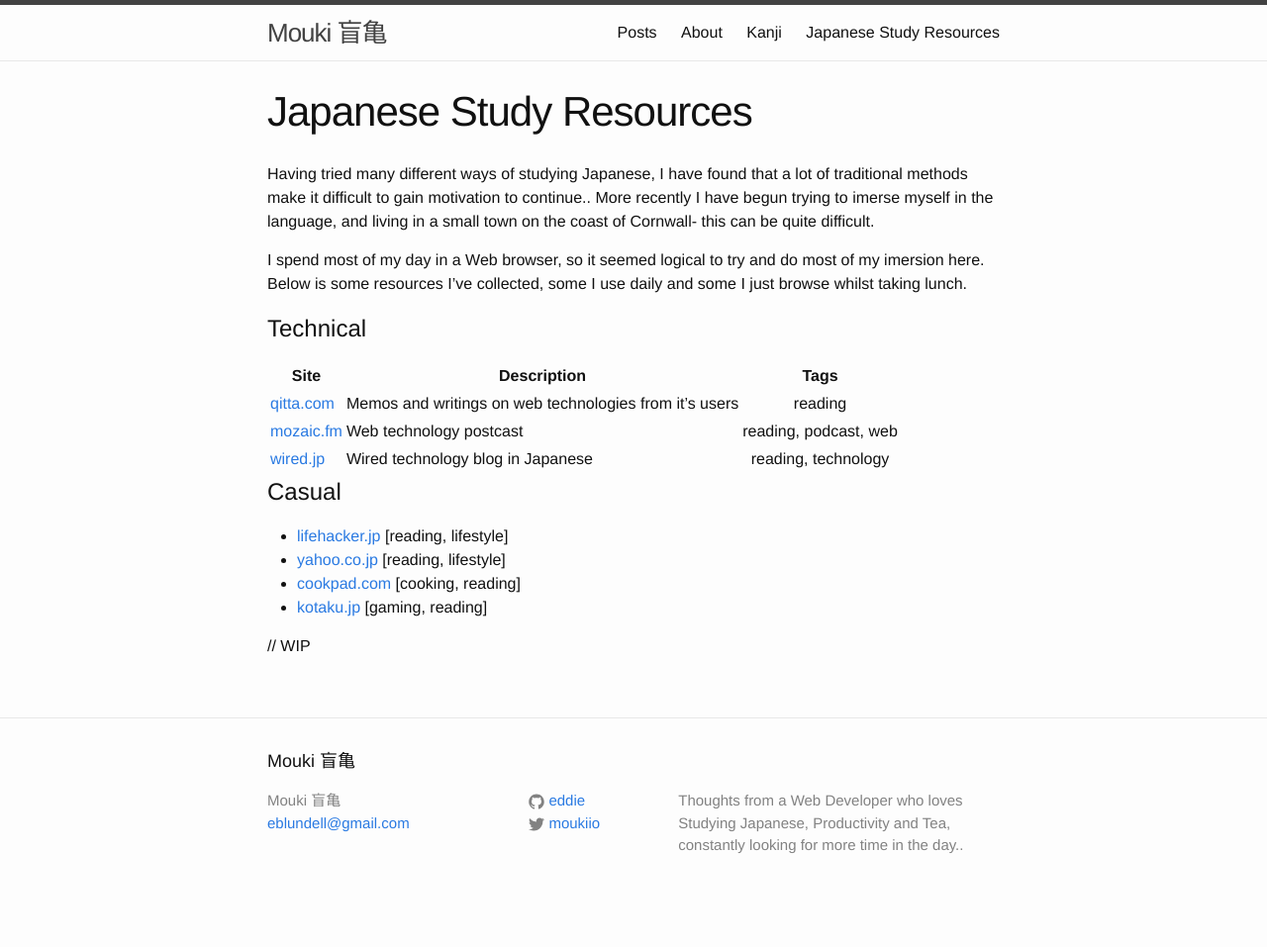
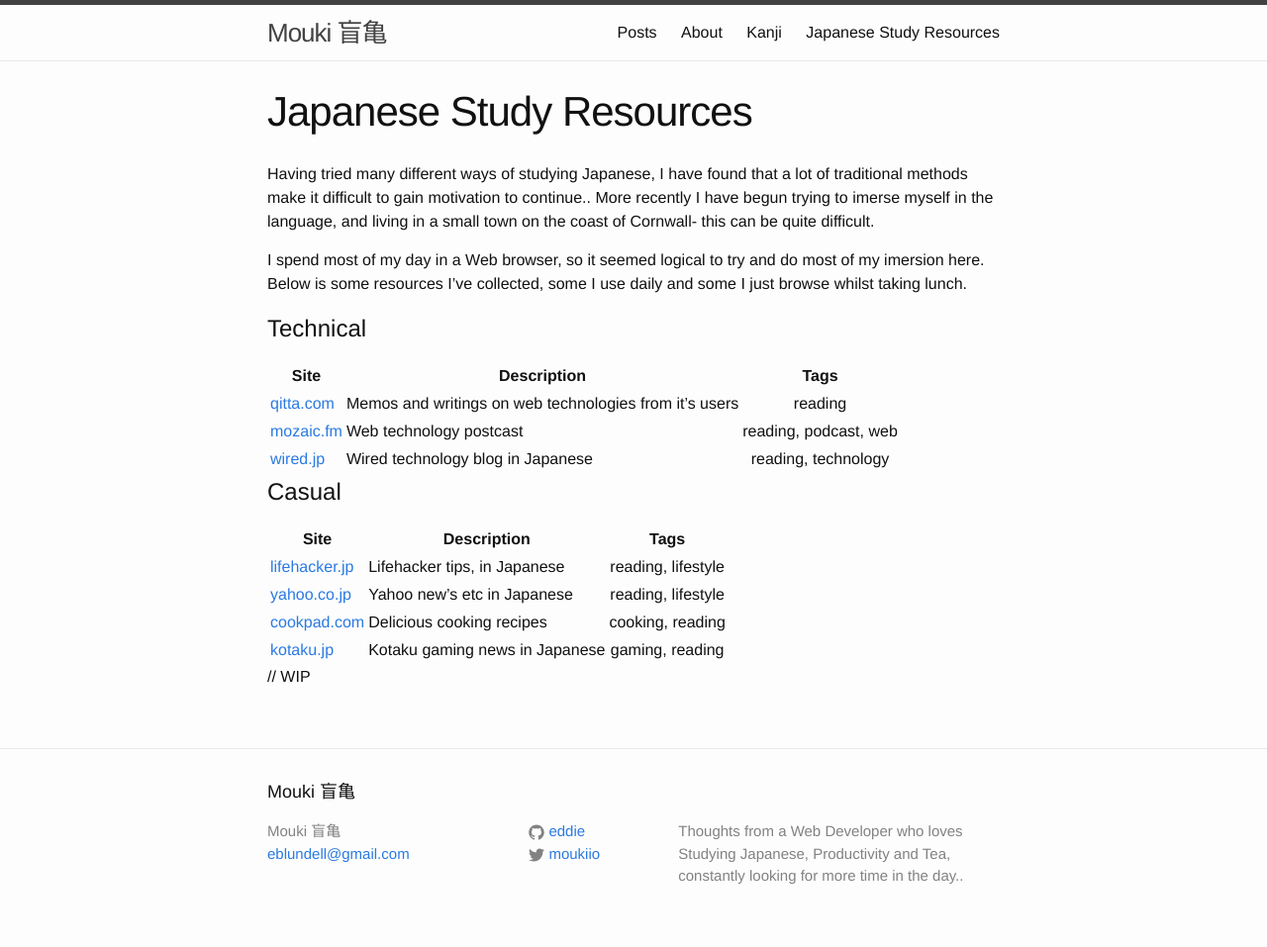
Before and after one commit to eddie/eddie.github.io, a Jekyll site: the page built from japanese/resources.md, in a window 1280 px wide. Shown: the whole page at 99% size. Built offline with Jekyll 4.4.1, drawn with Linux system fonts in a browser that asks for light colours; before the commit the page ends 926 px from its top, so only the background shows below that.

Commit message:
tabularized casual links on jp-resources

```diff
--- a/japanese/resources.md
+++ b/japanese/resources.md
@@ -19,9 +19,11 @@
 
 # Casual
 
-- [lifehacker.jp](https://lifehacker.jp/) [reading, lifestyle]
-- [yahoo.co.jp](https://yahoo.co.jp/) [reading, lifestyle]
-- [cookpad.com](http://cookpad.com/) [cooking, reading]
-- [kotaku.jp](http://www.kotaku.jp/) [gaming, reading]
+| Site   |  Description |  Tags |
+|----------|-------------|:------:|
+| [lifehacker.jp](https://lifehacker.jp/) | Lifehacker tips, in Japanese | reading, lifestyle |
+| [yahoo.co.jp](https://yahoo.co.jp/)| Yahoo new's etc in Japanese | reading, lifestyle |
+| [cookpad.com](http://cookpad.com/) | Delicious cooking recipes | cooking, reading |
+| [kotaku.jp](http://www.kotaku.jp/) | Kotaku gaming news in Japanese | gaming, reading |
 
 // WIP
```
